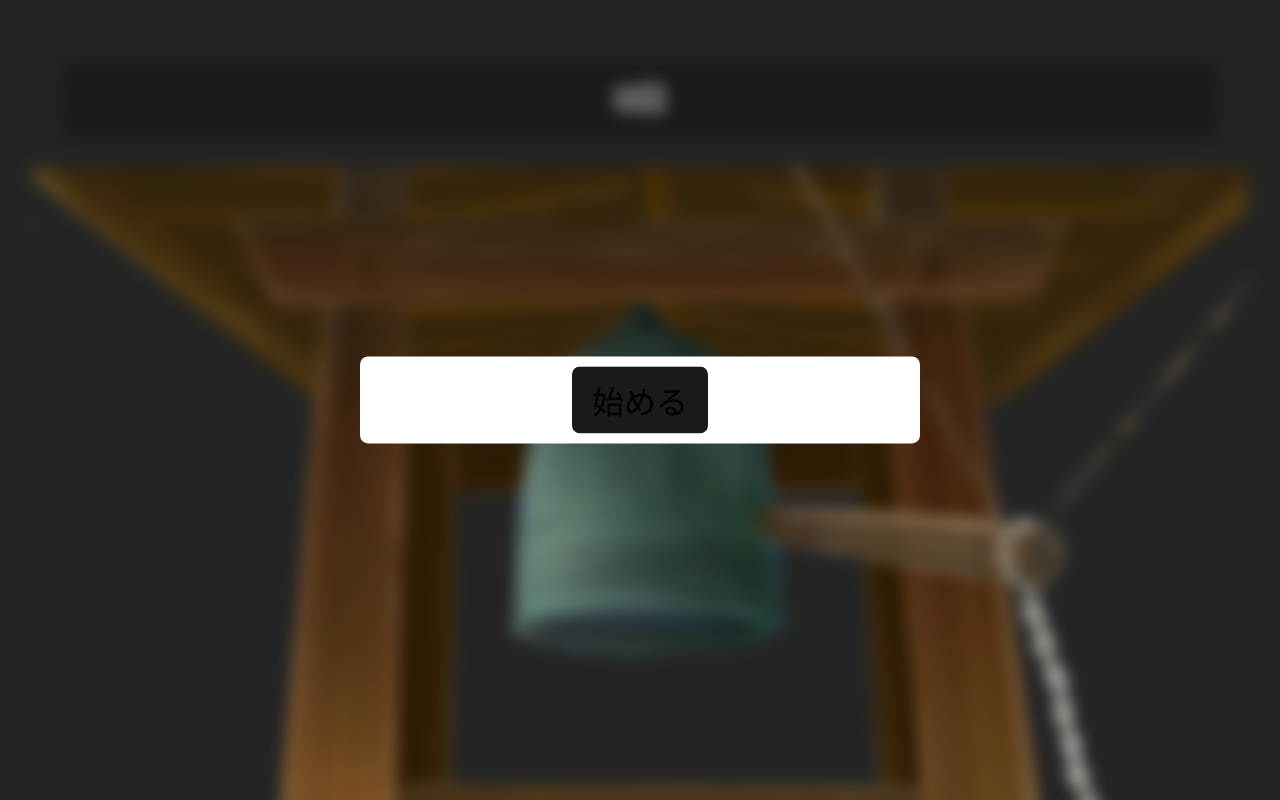
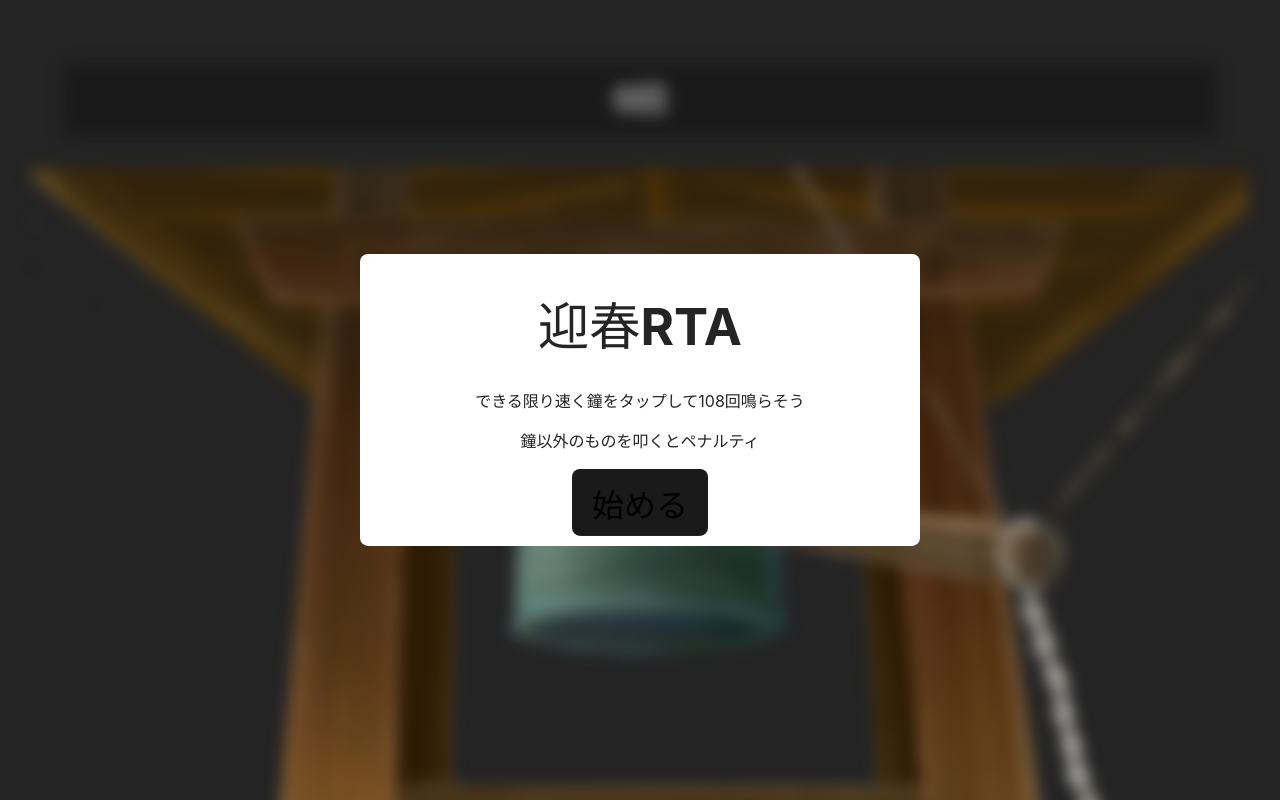
Before and after one commit to lambda-tech-club/newyearsbell, a React (Vite) app: page / in a window 1280 px wide. Shown: the top 800 px of the page. Built offline with nearby package versions, Linux system fonts and the light colour scheme.

Commit message:
start kong

```diff
--- a/src/App.tsx
+++ b/src/App.tsx
@@ -4,6 +4,8 @@ import "./App.css";
 type bellRefT = {
   bellSound: HTMLAudioElement;
   kotoSound: HTMLAudioElement;
+  screamSound: HTMLAudioElement;
+  kongSound: HTMLAudioElement;
 };
 
 enum BellType {
@@ -110,16 +112,18 @@ function App() {
     // iOSなどのデバイスで音を出すため、ユーザーに画面を最低一度タップしてもらう必要があり、
     // 始めるボタンを最初に鐘を叩いたと見なす
     setTimerActive(true);
-    gong();
+    // gong();
     initKotoSound();
     initScreamSound();
+    bellRef.current.kongSound.play();
   };
 
   const initBellRef = () => {
     bellRef.current = {
       bellSound: new Audio("/bell.mp3"),
       kotoSound: new Audio("/koto.mp3"),
-      screamSound: new Audio("/scream.mp3")
+      screamSound: new Audio("/scream.mp3"),
+      kongSound: new Audio("/kong.mp3")
     };
   };
 
@@ -238,6 +242,9 @@ function App() {
         </div>
       </div>
       <div className={isModalOpen ? "modal" : "modal-close"}>
+        <h1>迎春RTA</h1>
+        <p>できる限り速く鐘をタップして108回鳴らそう</p>
+        <p>鐘以外のものを叩くとペナルティ</p>
         <button onClick={handleStart}>始める</button>
       </div>
     </div>
```
Also changed, not shown: 2 other files (tests, documents, lock files or other folders).
